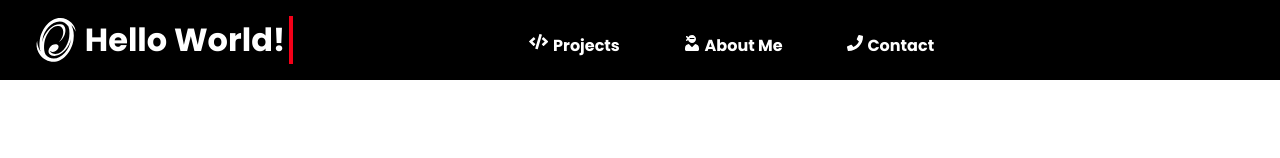
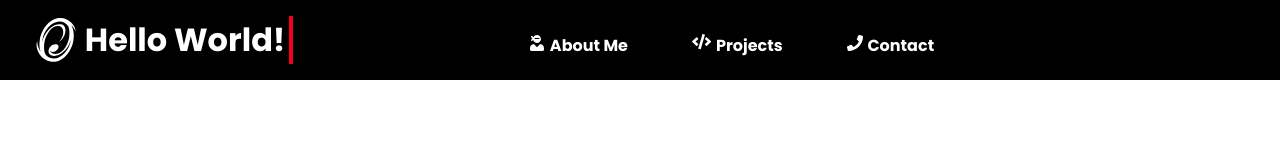
Before and after one commit to DanielOjeda25/Daniel-Alejandro-Ojeda, a React (Vite) app: page / in a window 1280 px wide. Shown: the top 158 px of the page. Built offline with nearby package versions, Linux system fonts and the light colour scheme.

Commit message:
cambio minimo de los iconos

```diff
--- a/src/components/Navbar/index.jsx
+++ b/src/components/Navbar/index.jsx
@@ -17,9 +17,9 @@ function Navbar() {
       <h5 className='text-logo'>Hello World!</h5>
       </a>
       <nav ref={navRef}>
+      <a href='/'><FaUserNinja className='Fa-about' />About Me</a>
         <a href='/'><FaCode className='Fa-icon' />Projects</a>
-        <a href='#h'><FaUserNinja className='Fa-about' />About Me</a>
-        <a href='#h'><FaPhone className='Fa-phone' />Contact</a>
+        <a href='/'><FaPhone className='Fa-phone' />Contact</a>
         <button className='nav-btn nav-close-btn' onClick={showNavBar}>
           <FaTimes />
         </button>
```
